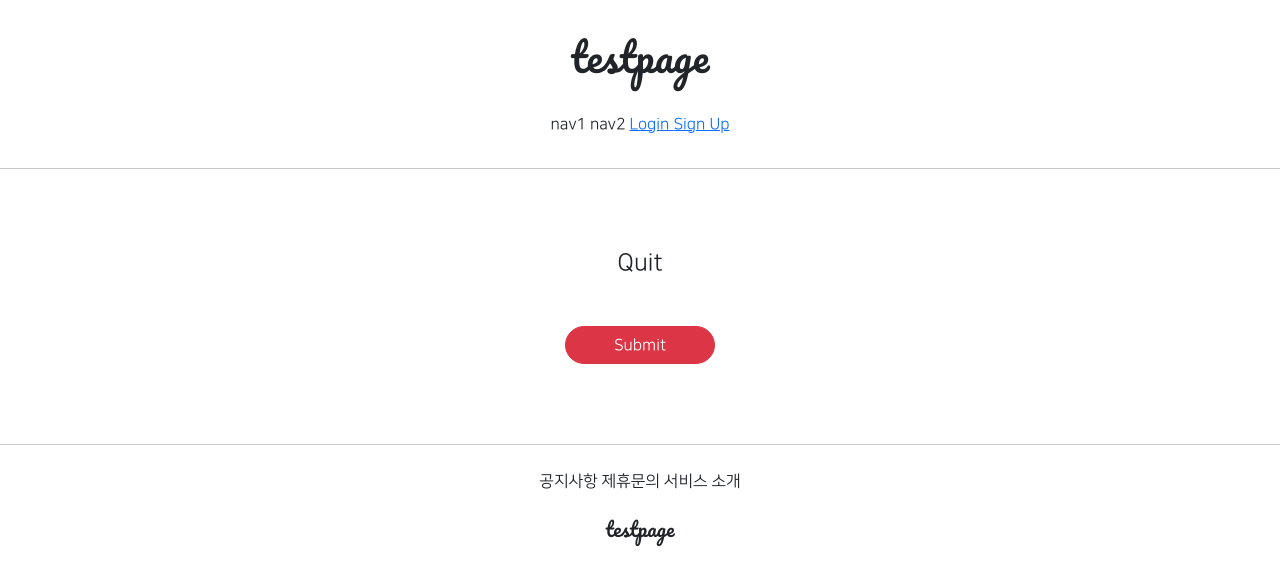
After one commit to phu92/GIS_PHU, a Django app: page /accounts/delete/1 in a window 1280 px wide. The commit adds this page. Shown: the top 586 px of the page. Run offline with Django 3.2, Linux system fonts and the light colour scheme; tables that the repository leaves empty hold one stand-in row (values such as "Sample post"); parts of the project's set-up code (start-up, migrations or seed data) failed here and were passed over; some libraries are stand-ins or nearby versions.

Commit message:
7.20 django commit 2

```diff
--- /dev/null
+++ b/accountapp/templates/accountapp/delete.html
@@ -0,0 +1,21 @@
+{% extends 'base.html' %}
+
+{% block content %}
+
+    <div class="text-center mw-500 m-auto">
+        <div class="m-5">
+            <h4>Quit</h4>
+        </div>
+        <div>
+            <form action="{% url 'accountapp:delete' pk=target_user.pk%}" method="post">
+                {% csrf_token %}
+                <div class="m-5">
+                    <input type="submit" class="btn btn-danger rounded-pill px-5">
+                </div>
+            </form>
+        </div>
+    </div>
+
+
+
+{% endblock content %}
--- a/accountapp/templates/accountapp/detail.html
+++ b/accountapp/templates/accountapp/detail.html
@@ -14,6 +14,12 @@
                 Update Info
             </a>
         </div>
+        <div>
+            <a href="{% url 'accountapp:delete' pk=target_user.pk %}">
+                Quit
+            </a>
+        </div>
+    </div>
     </div>
 
 
--- a/accountapp/urls.py
+++ b/accountapp/urls.py
@@ -1,7 +1,7 @@
 from django.contrib.auth.views import LoginView, LogoutView
 from django.urls import path
 
-from accountapp.views import hello_world, AccountCreateView, AccountDetailView, AccountUpdateView
+from accountapp.views import hello_world, AccountCreateView, AccountDetailView, AccountUpdateView, AccountDeleteView
 
 app_name = 'accountapp'
 
@@ -12,4 +12,5 @@ urlpatterns = [
     path('create/', AccountCreateView.as_view(), name='create'),
     path('detail/<int:pk>', AccountDetailView.as_view(), name='detail'),
     path('update/<int:pk>', AccountUpdateView.as_view(), name='update'),
+    path('delete/<int:pk>', AccountDeleteView.as_view(), name='delete'),
 ] # pk = primarykey
--- a/accountapp/views.py
+++ b/accountapp/views.py
@@ -7,7 +7,7 @@ from django.shortcuts import render
 # def hello_world(request):
 #     return render(request, 'accountapp/hello_world.html')
 from django.urls import reverse, reverse_lazy
-from django.views.generic import CreateView, DetailView, UpdateView
+from django.views.generic import CreateView, DetailView, UpdateView, DeleteView
 
 from accountapp.models import NewModel
 
@@ -48,3 +48,9 @@ class AccountUpdateView(UpdateView): #crete view 참조
     success_url = reverse_lazy('accountapp:hello_world')
     #success_url = reverse_lazy('accountapp:detail') #아직 사용 불가
     template_name = 'accountapp/update.html'
+
+class AccountDeleteView(DeleteView):
+    model = User
+    context_object_name = 'target_user'#유저 정보에 접근하기 위해
+    success_url = reverse_lazy('accountapp:hello_world')
+    template_name = 'accountapp/delete.html'
```
